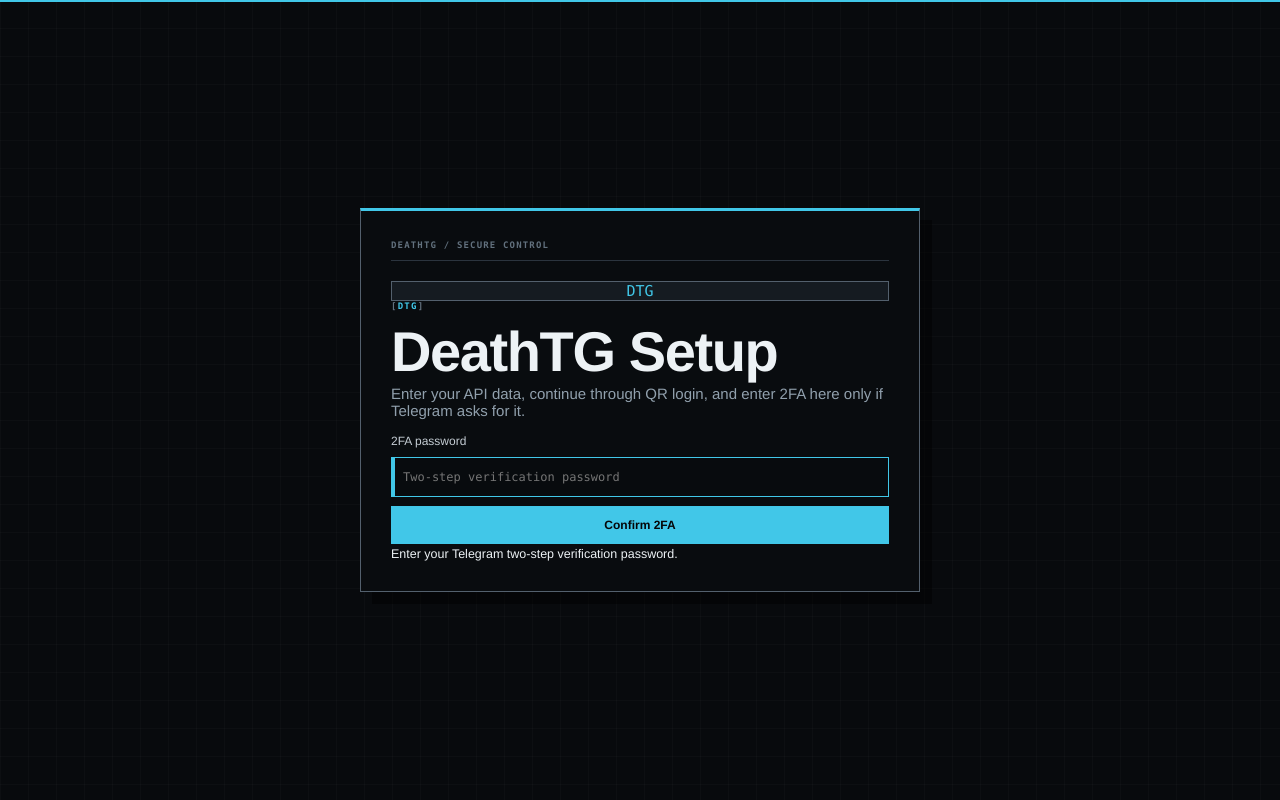
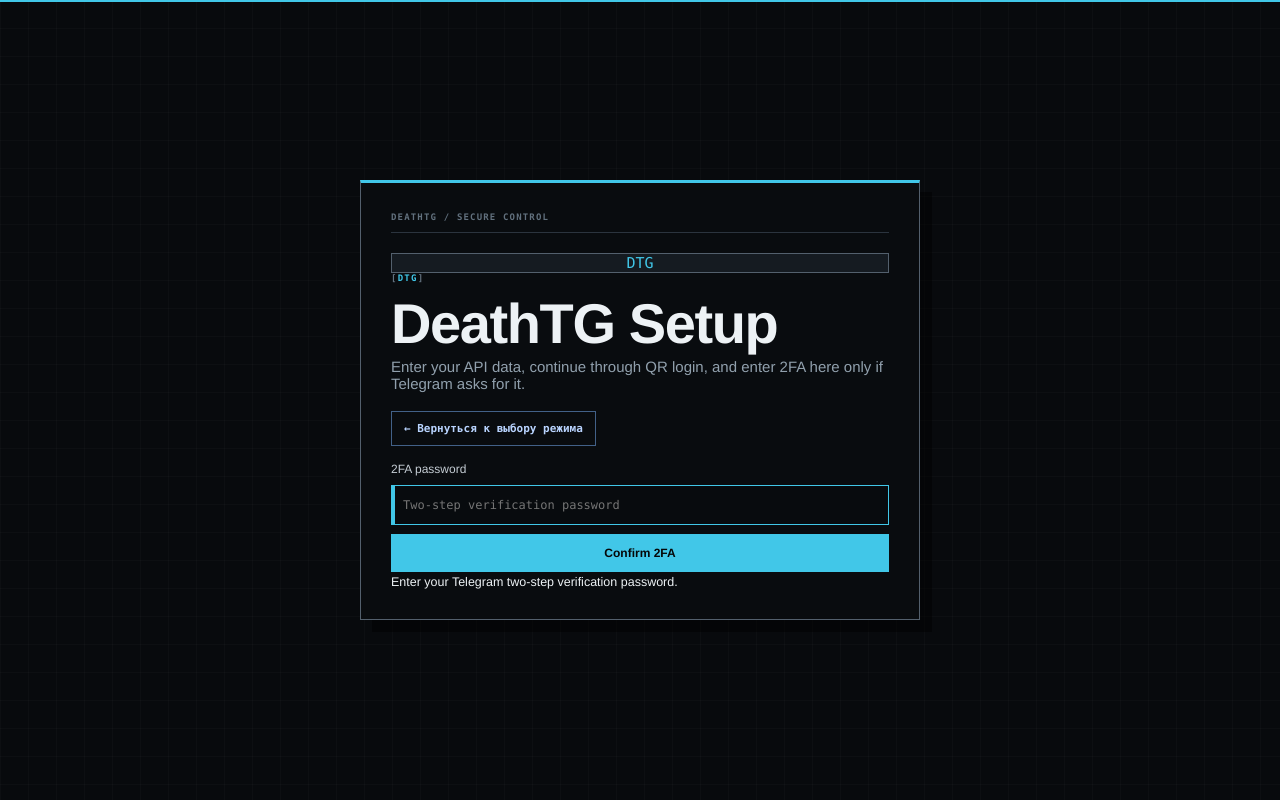
Before and after one commit to Error4ikUa/DeathTG, a FastAPI app: page /setup/2fa in a window 1280 px wide. Run offline with FastAPI, Linux system fonts and the light colour scheme; the visitor is signed in with stand-in values (Sample User, id 1); parts of the project's set-up code (start-up, migrations or seed data) failed here and were passed over; some libraries are stand-ins or nearby versions.

Commit message:
Allow changing setup mode during authentication

```diff
--- a/deathtg/panel/clean_app.py
+++ b/deathtg/panel/clean_app.py
@@ -693,7 +693,10 @@ async def setup_page(request: Request):
         )
     return _template_response(
         "setup.html",
-        _setup_context(request, "mode" if os.getenv("DEATHTG_MODE") not in {"web", "telegram"} else "start"),
+        _setup_context(
+            request,
+            "mode" if request.query_params.get("step") == "mode" or os.getenv("DEATHTG_MODE") not in {"web", "telegram"} else "start",
+        ),
     )
 
 
--- a/deathtg/panel/static/setup-mode.css
+++ b/deathtg/panel/static/setup-mode.css
@@ -21,5 +21,7 @@
 .mode-telegram button { border-color: #789ff0; background: #789ff019; color: #e4ebff; }
 .mode-foot { display: flex; align-items: center; justify-content: center; gap: 9px; margin: 22px 0 4px; color: #7d918a; font: 700 9px/1.4 ui-monospace,Consolas,monospace; letter-spacing: .1em; text-align: center; }
 .mode-pulse { width: 7px; height: 7px; border-radius: 50%; background: #75e7bc; box-shadow: 0 0 12px #75e7bc; }
+.setup-back { display: inline-flex; width: fit-content; align-items: center; gap: 8px; margin: 4px 0 16px; padding: 9px 12px; border: 1px solid #426188; color: #b9d4ff; font: 700 11px/1.4 ui-monospace,Consolas,monospace; text-decoration: none; transition: background .16s ease,border-color .16s ease,color .16s ease; }
+.setup-back:hover,.setup-back:focus-visible { border-color: #87adff; background: #789ff019; color: #fff; }
 @media(max-width:640px) { .setup-card { padding: 22px 16px !important; } .mode-grid { grid-template-columns: 1fr; } .mode-card { min-height: 300px; padding: 21px; } }
 @media(prefers-reduced-motion:reduce) { .mode-card,.mode-hint { transition: none; } }
--- a/deathtg/panel/templates/setup.html
+++ b/deathtg/panel/templates/setup.html
@@ -5,7 +5,7 @@
   <meta name="viewport" content="width=device-width, initial-scale=1">
   <title>{{ tr('setup.title') }}</title>
   <link rel="stylesheet" href="/static/engineering.css?v=20260819.7">
-  <link rel="stylesheet" href="/static/setup-mode.css?v=4">
+  <link rel="stylesheet" href="/static/setup-mode.css?v=5">
 </head>
 <body>
   <canvas id="matrix"></canvas>
@@ -42,6 +42,7 @@
       {% if panel_remote_access_ready %}
       <small class="setup-network-note">{{ tr('setup.remote_ready') }}</small>
       {% endif %}
+      <a class="setup-back" href="/setup?step=mode">← Вернуться к выбору режима</a>
       {% if message %}<div class="alert success">{{ message }}</div>{% endif %}
       {% if error %}<div class="alert danger">{{ error }}</div>{% endif %}
       <form method="post" action="/setup/save" class="form-stack">
@@ -55,6 +56,7 @@
         <button type="submit">{{ tr('setup.confirm') }}</button>
       </form>
       {% elif step == "qr" %}
+      <a class="setup-back" href="/setup?step=mode">← Вернуться к выбору режима</a>
       <div class="form-stack">
         <label>{{ tr('setup.qr_login') }}</label>
         {% if qr_data_url %}
@@ -74,6 +76,7 @@
         <button type="submit">{{ tr('setup.qr_refresh') }}</button>
       </form>
       {% elif step == "secret" %}
+      <a class="setup-back" href="/setup?step=mode">← Вернуться к выбору режима</a>
       <form method="post" action="/setup/secret" class="form-stack">
         <label>{{ tr('setup.2fa') }}</label>
         <input type="password" name="secret_value" placeholder="{{ tr('setup.2fa_placeholder') }}" autofocus required>
```
